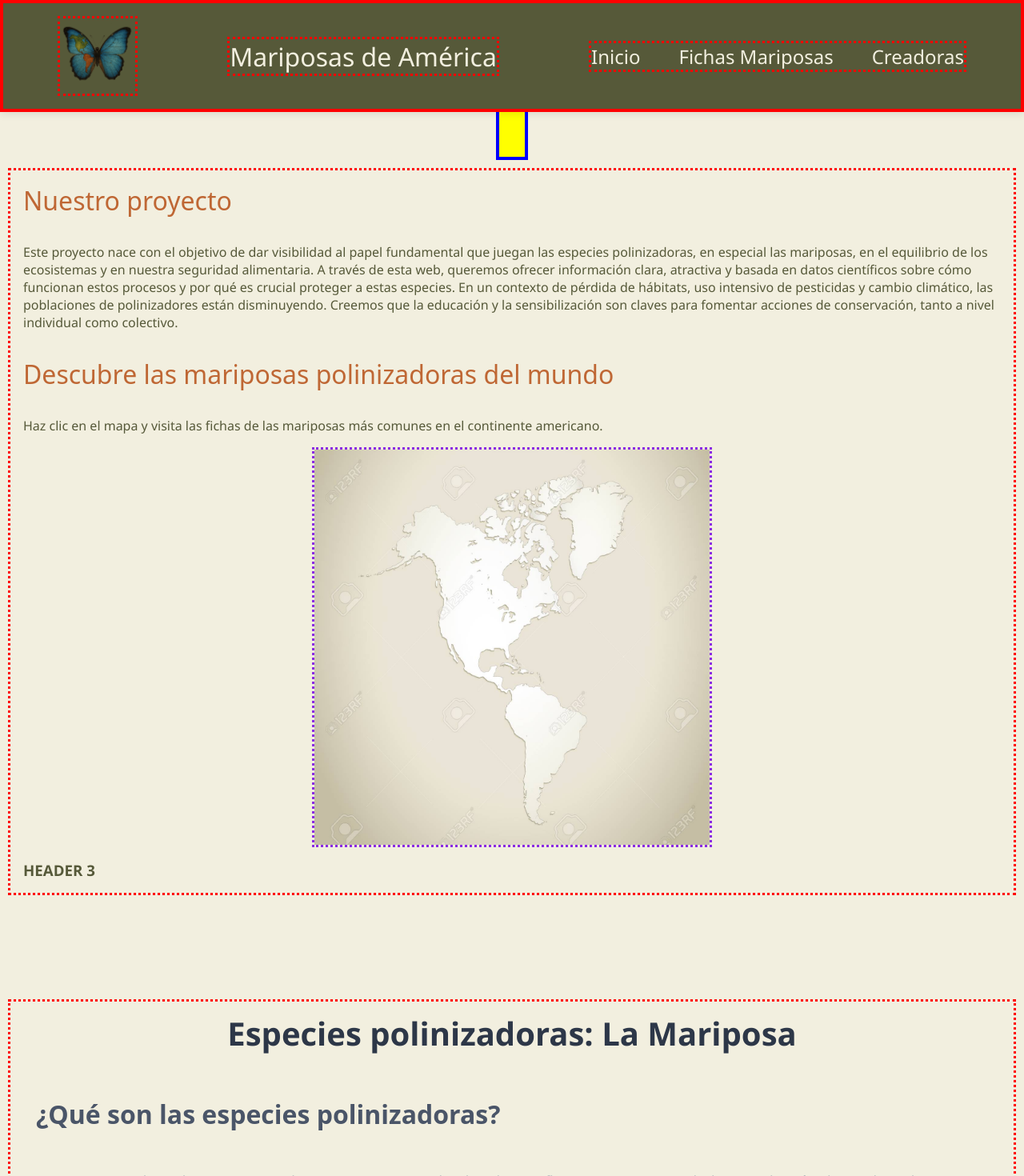
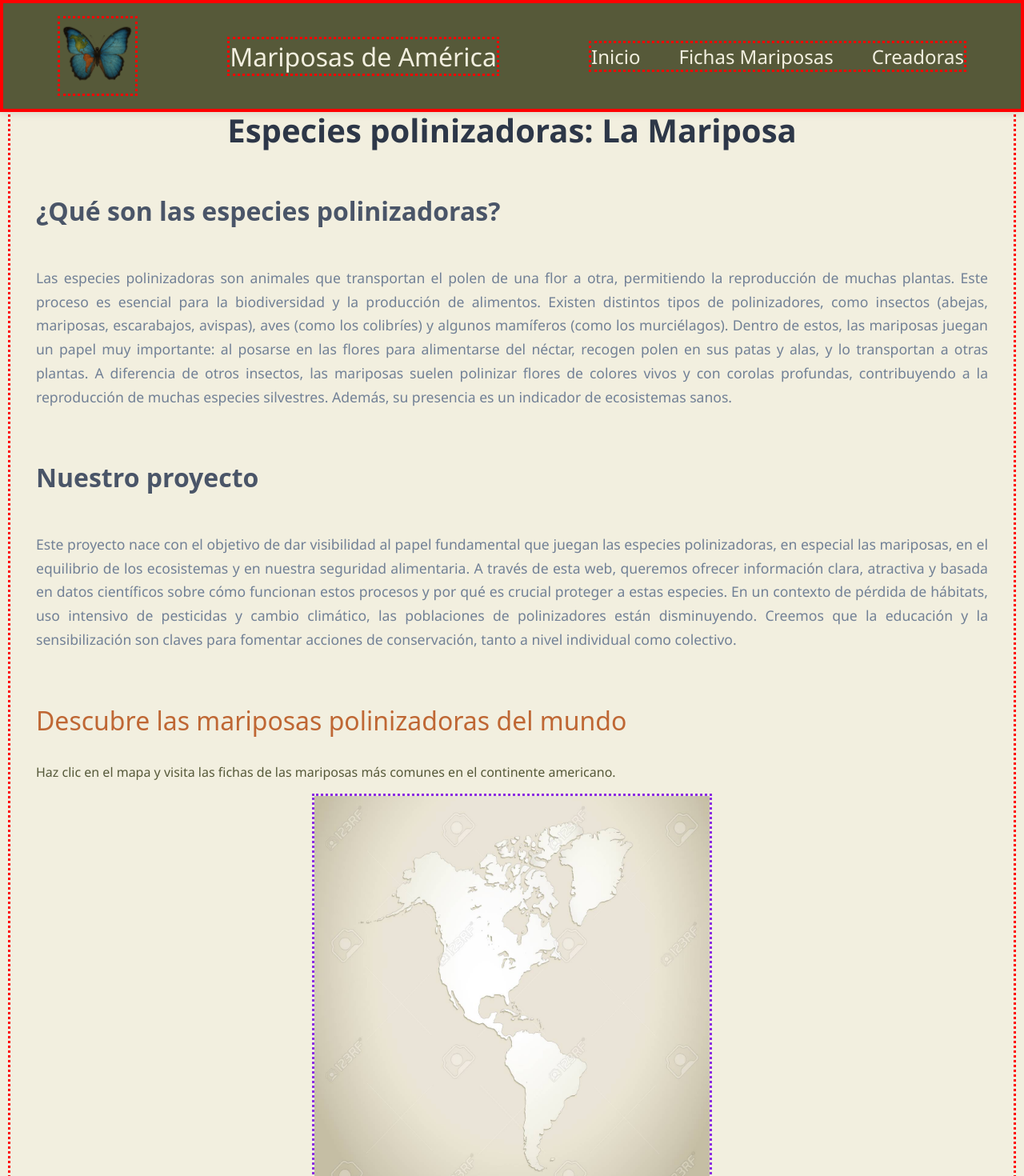
Before and after one commit to irinatiron/polinizadores-america-mariposas, a React (Vite) app: page / in a window 1280 px wide. Shown: the top 1470 px of the page at 80% size. Built offline with nearby package versions, Linux system fonts and the light colour scheme; a web font is replaced by a local one.

Commit message:
FEAT: create AmericanMap.jsx (#11)

```diff
--- a/index.html
+++ b/index.html
@@ -18,32 +18,9 @@
 
 <body class="flex-container">
 
-  <header></header>
-
-  <main>
-
-    <div>
-      <h2>Nuestro proyecto</h2>
-      <p>
-        Este proyecto nace con el objetivo de dar visibilidad al papel fundamental que juegan las especies polinizadoras, en especial las mariposas, en el equilibrio de los ecosistemas y en nuestra seguridad alimentaria. A través de esta web, queremos ofrecer información clara, atractiva y basada en datos científicos sobre cómo funcionan estos procesos y por qué es crucial proteger a estas especies. En un contexto de pérdida de hábitats, uso intensivo de pesticidas y cambio climático, las poblaciones de polinizadores están disminuyendo. Creemos que la educación y la sensibilización son claves para fomentar acciones de conservación, tanto a nivel individual como colectivo.
-      </p>
-      <h2>Descubre las mariposas polinizadoras del mundo</h2>
-      <p>Haz clic en el mapa y visita las fichas de las mariposas más comunes en el continente americano.</p>
-      <div class="map-container">
-        <a href=""><img class="america-map" src="/src/assets/images/115725998-america-map-old-paper-background-raster.jpg"
-            alt="map of america"></a>
-      </div>
-
-
-      <h3>HEADER 3</h3>
-    </div>
-    <!---->
-  </main>
-
-
-
   <div id="root"></div>
   <script type="module" src="/src/main.jsx"></script>
+
 </body>
 
 </html>
--- /dev/null
+++ b/src/components/AmericanMap.jsx
@@ -0,0 +1,21 @@
+import React from 'react';
+
+const AmericanMap = () => {
+  return (
+    <div>
+      <h2>Descubre las mariposas polinizadoras del mundo</h2>
+      <p>Haz clic en el mapa y visita las fichas de las mariposas más comunes en el continente americano.</p>
+      <div className="map-container">
+        <a href="">
+          <img
+            className="america-map"
+            src="/src/assets/images/115725998-america-map-old-paper-background-raster.jpg"
+            alt="map of america"
+          />
+        </a>
+      </div>
+    </div>
+  );
+};
+
+export default AmericanMap;
--- a/src/pages/Home.jsx
+++ b/src/pages/Home.jsx
@@ -1,12 +1,14 @@
 {/**Import custom component */}
 import IntroPollinators from "../components/IntroPollinators";
 import IntroProject from "../components/IntroProject";
+import AmericanMap from "../components/AmericanMap";
 
 const Home = () => {
   return (
     <>
     <IntroPollinators/>
     <IntroProject/>
+    <AmericanMap/>
     </>
   )
 }
```
Also changed, not shown: src/components/AmericanMap.css (added).
